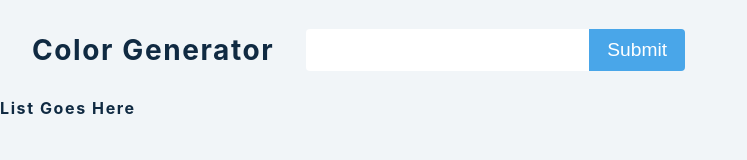
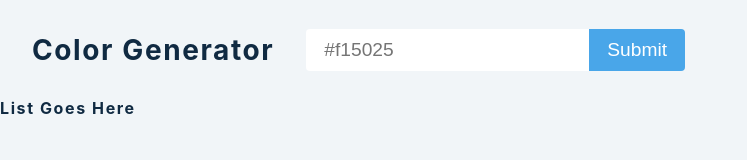
Before and after one commit to taiwocoker/React-color-generator, a React (Create React App) app: page / in a window 1280 px wide. Shown: the top 160 px of the page, without its empty margins (0-747 px from the left). Built offline with nearby package versions, Linux system fonts and the light colour scheme.

Commit message:
Add error logic for values

```diff
--- a/src/App.js
+++ b/src/App.js
@@ -10,12 +10,19 @@
 
   const handleSubmit = (e) => {
     e.preventDefault()
+    try {
+
+      let colors = new Values(color).all(10)
+    } catch (error) {
+      setError(true)
+      console.log(error);
+    }
   }
   return <>
     <section className="container">
   <h3>color generator</h3>
   <form onSubmit={handleSubmit}>
-    <input type="text" value={color} onChange={(e) => setColor(e.target.value)}/>
+    <input type="text" value={color} onChange={(e) => setColor(e.target.value)} placeholder='#f15025' className={`${error ? 'error' : null}`}/>
     <button className="btn" type='submit'>
       Submit
       </button>
```
